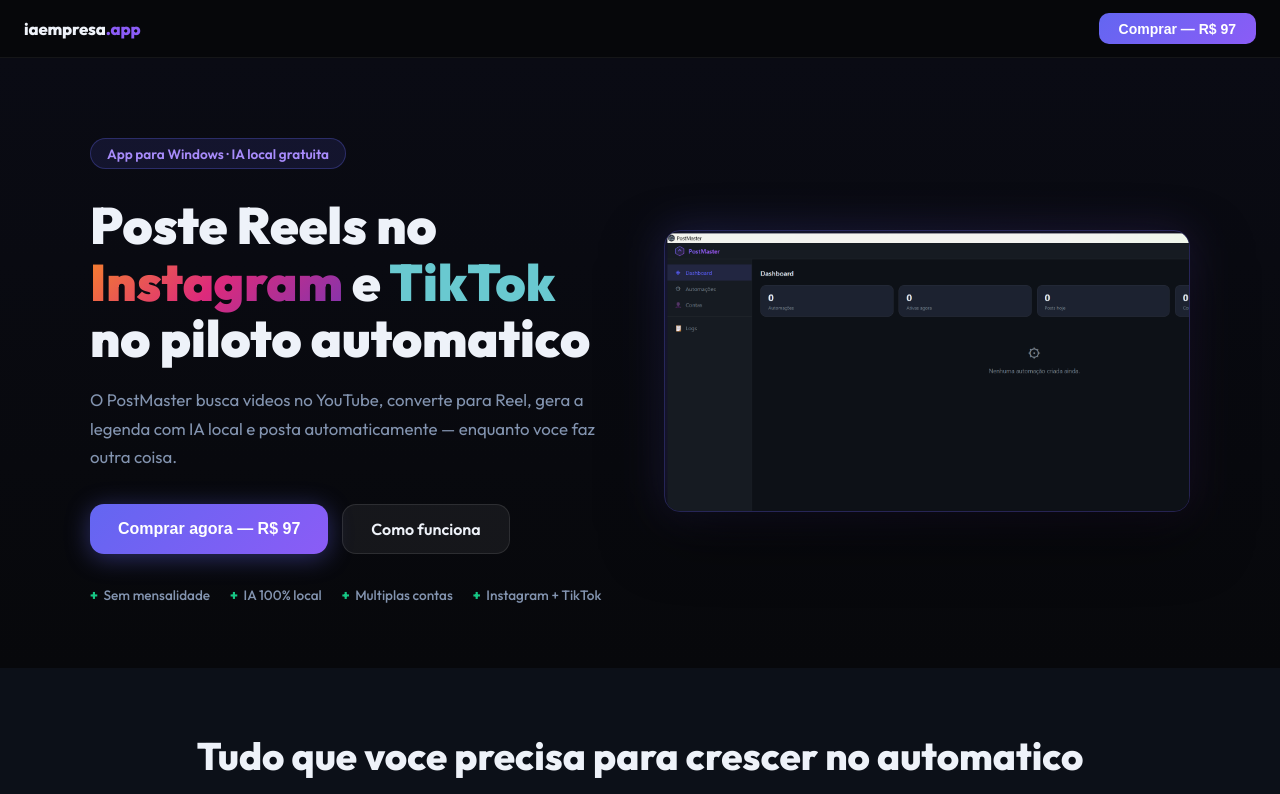
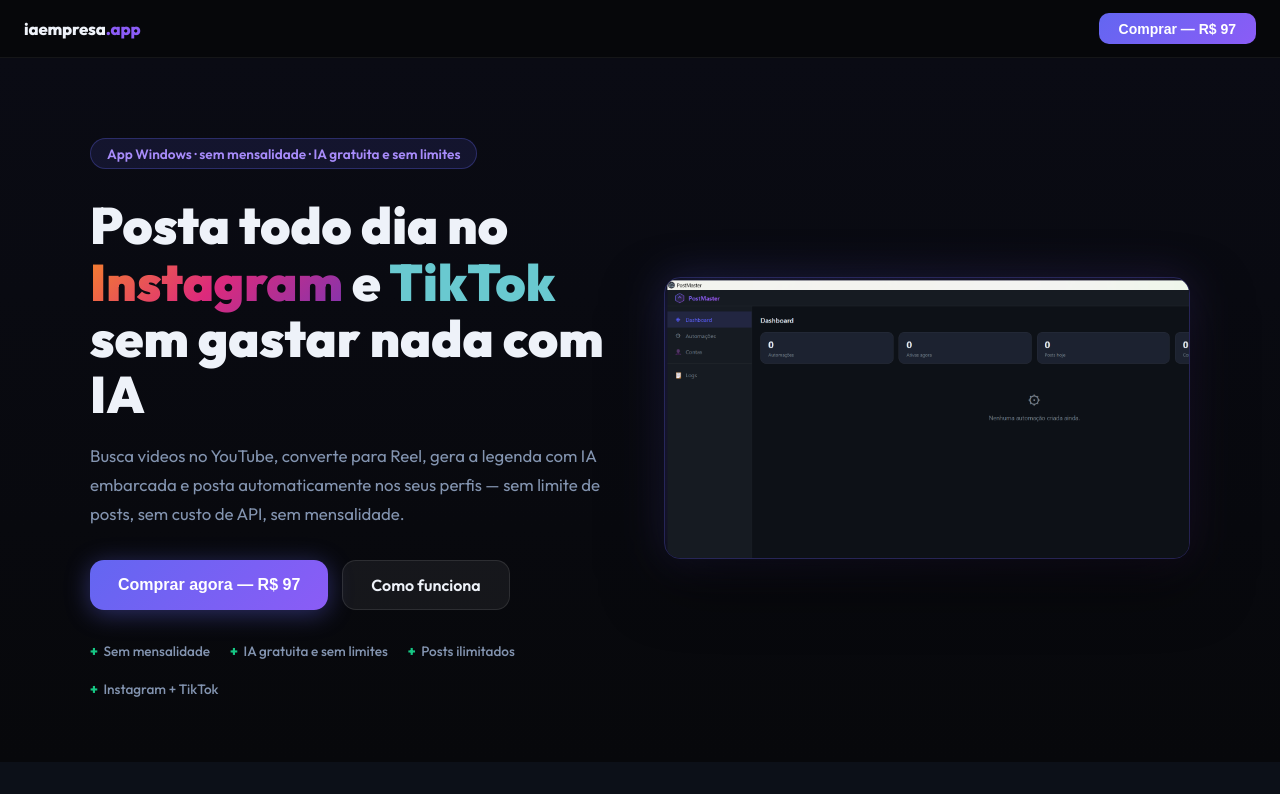
Before and after one commit to tamoaiapp/iaempresa-app, a Next.js app: page /postmaster in a window 1280 px wide. Shown: the top 794 px of the page. Built offline with nearby package versions, Linux system fonts and the light colour scheme.

Commit message:
copy: hero mais agressivo — sem mensalidade, IA gratuita sem limites

```diff
--- a/app/(landing)/postmaster/page.tsx
+++ b/app/(landing)/postmaster/page.tsx
@@ -130,24 +130,24 @@
               color: "#a78bfa", borderRadius: 20, padding: "0.35rem 1rem",
               fontSize: "0.85rem", fontWeight: 600, marginBottom: "1.75rem",
             }}>
-              App para Windows · IA local gratuita
+              App Windows · sem mensalidade · IA gratuita e sem limites
             </div>
 
             <h1 style={{
               fontSize: "clamp(2rem, 4vw, 3.2rem)",
               fontWeight: 900, lineHeight: 1.1, marginBottom: "1.25rem",
             }}>
-              Poste Reels no{" "}
+              Posta todo dia no{" "}
               <span style={{ background: "linear-gradient(135deg,#f58529,#dd2a7b,#8134af)", WebkitBackgroundClip: "text", WebkitTextFillColor: "transparent" }}>
                 Instagram
               </span>{" "}
               e{" "}
               <span style={{ color: "#69c9d0" }}>TikTok</span>
-              <br />no piloto automatico
+              <br />sem gastar nada com IA
             </h1>
 
             <p style={{ fontSize: "1.05rem", color: "#8394b0", marginBottom: "2rem", lineHeight: 1.7 }}>
-              O PostMaster busca videos no YouTube, converte para Reel, gera a legenda com IA local e posta automaticamente — enquanto voce faz outra coisa.
+              Busca videos no YouTube, converte para Reel, gera a legenda com IA embarcada e posta automaticamente nos seus perfis — sem limite de posts, sem custo de API, sem mensalidade.
             </p>
 
             <div style={{ display: "flex", gap: "0.875rem", flexWrap: "wrap", marginBottom: "2rem" }}>
@@ -172,7 +172,7 @@
             </div>
 
             <div style={{ display: "flex", gap: "1.25rem", flexWrap: "wrap" }}>
-              {["Sem mensalidade", "IA 100% local", "Multiplas contas", "Instagram + TikTok"].map(t => (
+              {["Sem mensalidade", "IA gratuita e sem limites", "Posts ilimitados", "Instagram + TikTok"].map(t => (
                 <span key={t} style={{ color: "#8394b0", fontSize: "0.85rem", fontWeight: 500, display: "flex", alignItems: "center", gap: "0.35rem" }}>
                   <span style={{ color: "#16c784", fontWeight: 900 }}>+</span> {t}
                 </span>
```
